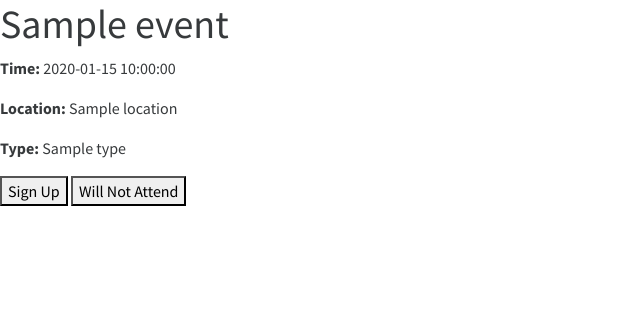
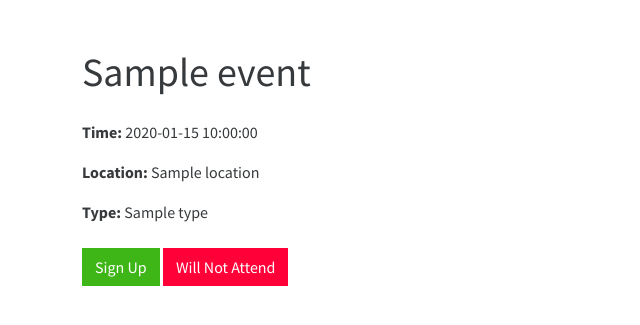
Before and after one commit to haylie-pitt/flask_project, a Python web app: template flask_project/app/templates/event_details.html in a window 1280 px wide. Shown: the part 54-379 px from the top of the page, without its empty margins (0-640 px from the left). Run offline with Jinja, Linux system fonts and the light colour scheme; the template is opened without the code that fills it: most values are stand-ins (such as "Sample title", 1, 10 or a date in 2020); some libraries are stand-ins or nearby versions.

Commit message:
Update event_details.html

```diff
--- a/flask_project/app/templates/event_details.html
+++ b/flask_project/app/templates/event_details.html
@@ -1,9 +1,16 @@
 {% extends "base.html" %}
+{% block title %}{{ event.title }} | Pitt Event Manager{% endblock %}
+
 {% block content %}
-<h1>{{ event.title }}</h1>
-<p><strong>Time:</strong> {{ event.time }}</p>
-<p><strong>Location:</strong> {{ event.location }}</p>
-<p><strong>Type:</strong> {{ event.type }}</p>
-<button>Sign Up</button>
-<button>Will Not Attend</button>
+<div class="container mt-5">
+    <h1 class="mb-4">{{ event.title }}</h1>
+    <p><strong>Time:</strong> {{ event.time }}</p>
+    <p><strong>Location:</strong> {{ event.location }}</p>
+    <p><strong>Type:</strong> {{ event.type }}</p>
+
+    <div class="mt-4">
+        <a href="/signup/{{ event.id }}" class="btn btn-success">Sign Up</a>
+        <a href="/decline/{{ event.id }}" class="btn btn-danger">Will Not Attend</a>
+    </div>
+</div>
 {% endblock %}
```
